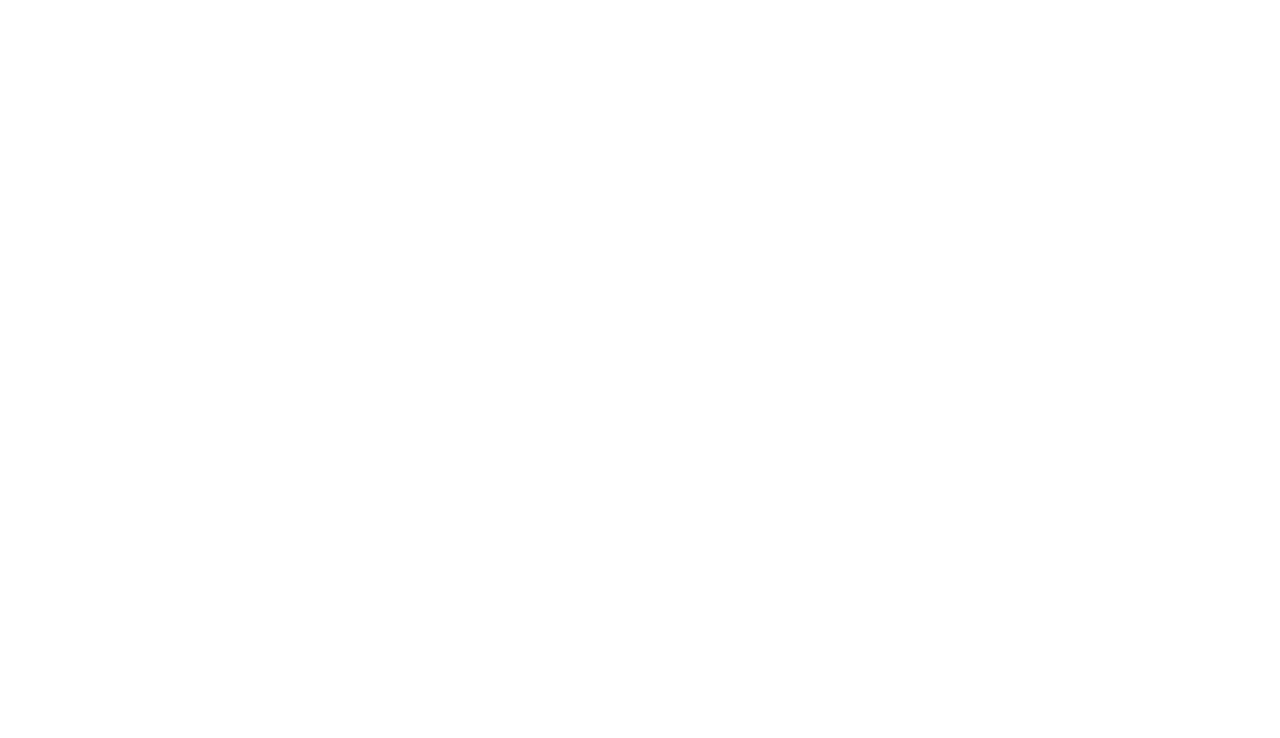
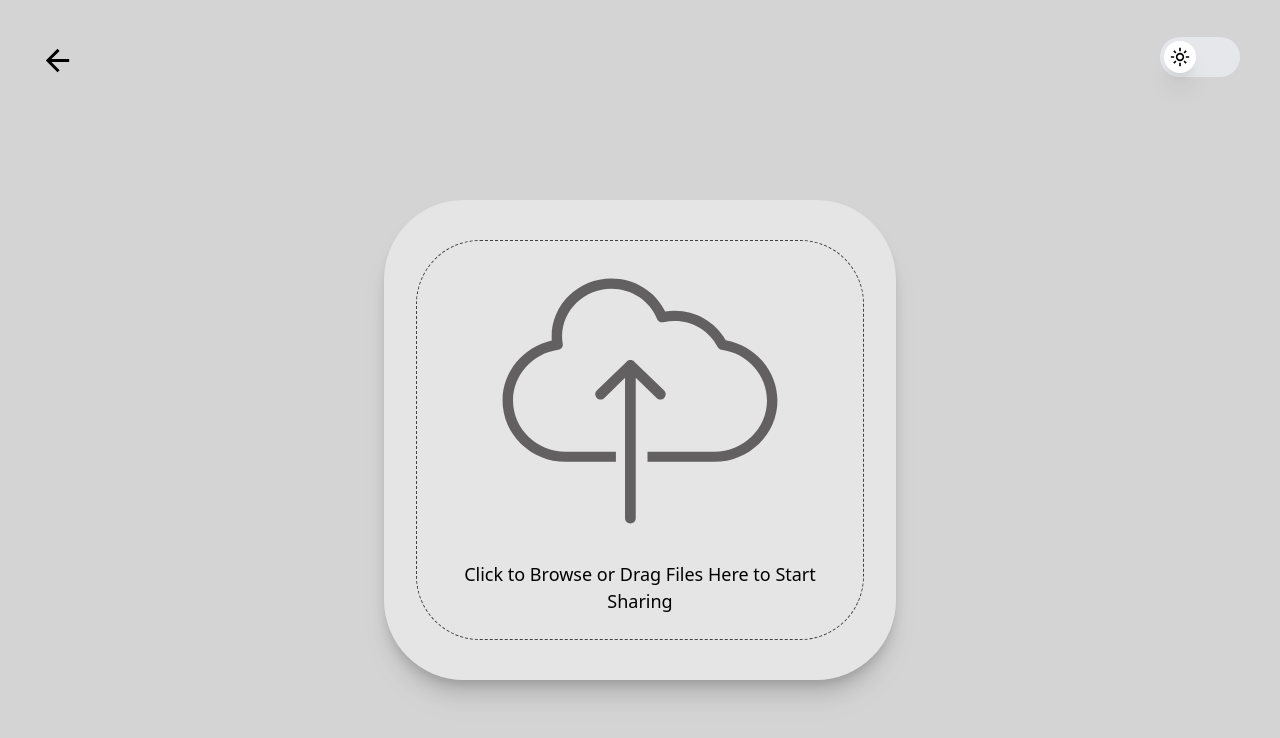
Before and after one commit to VulnX/zap-share, a React (Vite) app: page /send in a window 1280 px wide. Shown: the top 738 px of the page. Built offline with nearby package versions, Linux system fonts and the light colour scheme.

Commit message:
Made the send page design

```diff
--- a/src/App.tsx
+++ b/src/App.tsx
@@ -7,11 +7,12 @@
 import { BrowserRouter as Router, Route, Routes } from "react-router-dom";
 import Send from "./assets/Send";
 import Recieve from "./assets/Recieve";
-
+import { ThemeProvider } from './assets/Theme';
 function App() {
 
   return (
     <div>
+      <ThemeProvider>
         <Router>
           <Routes>
             {/* <Route path='/' element={}></Route> */}
@@ -20,6 +21,7 @@
             <Route path='/receive' element={<Recieve />}></Route>
           </Routes>
         </Router>
+      </ThemeProvider>
     </div>
   );
 }
--- a/src/assets/Choice.tsx
+++ b/src/assets/Choice.tsx
@@ -1,38 +1,41 @@
-import { useState } from 'react'
 import send from '../images/send.png'
 import receive from '../images/receive.png'
 import Navigation from './Navigation';
+import { useNavigate } from 'react-router-dom';
+import { useTheme } from './Theme';
 
 export default function Choice() {
 
-    const [isDarkMode, setIsDarkMode] = useState(false);
-
-
-
+    const { isTheme } = useTheme();
+    const navigate = useNavigate();
 
     return (
         <div>
-            <div className={`min-h-screen flex flex-col  ${isDarkMode ? ' bg-zinc-900' : ' bg-neutral-300 '}`}>
+            <div className={`min-h-screen flex flex-col  ${isTheme ? ' bg-zinc-900' : ' bg-neutral-300 '}`}>
 
                 {/* Navigation Bar */}
-                <Navigation isDarkMode={isDarkMode} setIsDarkMode={setIsDarkMode} />
+                <Navigation />
 
 
                 {/* Send-Recieve Button */}
                 <div className="flex items-center justify-evenly  flex-grow">
                     <div className={`send ||
                         bg-gray-200 w-[40vh] h-[40vh] rounded-full || flex items-center justify-center
-                         ${isDarkMode ? ' bg-neutral-700' : ' bg-gray-300'}
-                         border-4 ${isDarkMode ? ' border-neutral-300' : ' border-gray-400'}`}>
+                         ${isTheme ? ' bg-neutral-700' : ' bg-gray-300'}
+                         border-4 ${isTheme ? ' border-neutral-300' : ' border-gray-400'}`}
+                        onClick={() => navigate('/send')}
+                    >
                         <img src={send} alt="Send" className='mr-3 mt-3' />
                     </div>
-                    <div className={`recieve ||  bg-gray-200 w-[40vh] h-[40vh] rounded-full || flex items-center justify-center ${isDarkMode ? ' bg-neutral-700' : ' bg-gray-300'}
-                     border-4  ${isDarkMode ? ' border-neutral-300' : ' border-gray-400'}`}>
+                    <div className={`recieve ||  bg-gray-200 w-[40vh] h-[40vh] rounded-full || flex items-center justify-center ${isTheme ? ' bg-neutral-700' : ' bg-gray-300'}
+                     border-4  ${isTheme ? ' border-neutral-300' : ' border-gray-400'}`}
+                        onClick={() => navigate('/receive')}
+                    >
                         <img src={receive} alt="Receive" className=' h-[28vh] ml-4' />
                     </div>
                 </div>
 
-                <div className={`h-[5vh] ${isDarkMode ? ' bg-neutral-700' : ' bg-gray-400'}`}></div>
+                <div className={`h-[5vh] ${isTheme ? ' bg-neutral-700' : ' bg-gray-400'}`}></div>
             </div>
         </div>
     )
--- a/src/assets/Navigation.tsx
+++ b/src/assets/Navigation.tsx
@@ -1,29 +1,14 @@
 import logo from '../images/a6cc6028300b7e1165a46f9b41bec24c.png';
+import { useTheme } from './Theme';
 
-type NavigationProps = {
-    isDarkMode: boolean;
-    setIsDarkMode: React.Dispatch<React.SetStateAction<boolean>>;
-};
 
-export default function Navigation({ isDarkMode, setIsDarkMode }: NavigationProps) {
 
-    const toggleTheme = () => {
-        setIsDarkMode(!isDarkMode);
-    }
+export function ToggleThemeButton() {
 
+    const { isTheme, toggleTheme } = useTheme();
 
     return (
         <div>
-            <nav className='flex w-full'>
-                <div className="flex w-10/12">
-                    <img src={logo} alt="Zap Share" className='h-36 w-36' />
-                    <div className="flex flex-col pt-5">
-                        <p className={`text-5xl font-bold ${isDarkMode ? '  text-neutral-100' : 'text-black '}`}>ZAP SHARE</p>
-                        <p className={`text-2xl italic ${isDarkMode ? ' text-neutral-100' : 'text-black '}`}>Lightning-fast sharing, minus the drama!</p>
-                    </div>
-                </div>
-                <div className="flex w-2/12 items-center justify-center">
-                    {/* <button className='bg-black text-white h-10 w-1/2 rounded'>Theme</button> */}
             <label
                 htmlFor="AcceptConditions"
                 className="relative inline-block h-10 w-20 cursor-pointer rounded-full bg-gray-200 transition [-webkit-tap-highlight-color:_transparent] has-[:checked]:bg-neutral-700"
@@ -32,7 +17,7 @@
                     type="checkbox"
                     id="AcceptConditions"
                     className="peer sr-only"
-                            checked={isDarkMode}
+                    checked={isTheme}
                     onChange={toggleTheme}
                 />
 
@@ -40,11 +25,11 @@
                     className="absolute inset-y-0 start-0 z-10 m-1 inline-flex size-8 items-center justify-center rounded-full bg-white text-gray-400 transition-all shadow-xl  peer-checked:start-10 peer-checked:text-black  peer-checked:bg-neutral-900"
                 >
 
-                            <svg className={`dark-mode-icon ${isDarkMode ? 'block' : 'hidden'}`} xmlns="http://www.w3.org/2000/svg" height="24px" viewBox="0 -960 960 960" width="24px" fill="#FFFFFF">
+                    <svg className={`dark-mode-icon ${isTheme ? 'block' : 'hidden'}`} xmlns="http://www.w3.org/2000/svg" height="24px" viewBox="0 -960 960 960" width="24px" fill="#FFFFFF">
                         <path d="M480-120q-150 0-255-105T120-480q0-150 105-255t255-105q14 0 27.5 1t26.5 3q-41 29-65.5 75.5T444-660q0 90 63 153t153 63q55 0 101-24.5t75-65.5q2 13 3 26.5t1 27.5q0 150-105 255T480-120Zm0-80q88 0 158-48.5T740-375q-20 5-40 8t-40 3q-123 0-209.5-86.5T364-660q0-20 3-40t8-40q-78 32-126.5 102T200-480q0 116 82 198t198 82Zm-10-270Z" />
                     </svg>
                     <svg
-                                className={`light-mode-icon ${isDarkMode ? 'hidden' : 'block'}`} xmlns="http://www.w3.org/2000/svg" height="20px" viewBox="0 -960 960 960" width="20px" fill="#000000">
+                        className={`light-mode-icon ${isTheme ? 'hidden' : 'block'}`} xmlns="http://www.w3.org/2000/svg" height="20px" viewBox="0 -960 960 960" width="20px" fill="#000000">
                         <path d="M480-360q50 0 85-35t35-85q0-50-35-85t-85-35q-50 0-85 35t-35 85q0 50 35 85t85 35Zm0 80q-83 0-141.5-58.5T280-480q0-83 58.5-141.5T480-680q83 0 141.5 58.5T680-480q0 83-58.5 141.5T480-280ZM200-440H40v-80h160v80Zm720 0H760v-80h160v80ZM440-760v-160h80v160h-80Zm0 720v-160h80v160h-80ZM256-650l-101-97 57-59 96 100-52 56Zm492 496-97-101 53-55 101 97-57 59Zm-98-550 97-101 59 57-100 96-56-52ZM154-212l101-97 55 53-97 101-59-57Zm326-268Z"
                         />
                     </svg>
@@ -53,8 +38,43 @@
                 </span>
             </label>
         </div>
-            </nav>
+    )
+}
 
+
+
+
+export function LogoTitle() {
+
+    const { isTheme } = useTheme();
+
+    return (
+        <div className='flex'>
+            <img src={logo} alt="Zap Share" className='h-36 w-36' />
+            <div className="flex flex-col pt-5">
+                <p className={`text-5xl font-bold ${isTheme ? '  text-neutral-100' : 'text-black '}`}>ZAP SHARE</p>
+                <p className={`text-2xl italic ${isTheme ? ' text-neutral-100' : 'text-black '}`}>Lightning-fast sharing, minus the drama!</p>
+            </div>
         </div>
     )
 }
+
+
+
+
+
+export default function Navigation() {
+
+    return (
+        <div>
+            <nav className='flex w-full'>
+                <div className="flex w-10/12">
+                    <LogoTitle />
+                </div>
+                <div className="flex w-2/12 items-center justify-center">
+                    <ToggleThemeButton />
+                </div>
+            </nav>
+        </div>
+    )
+}
--- a/src/assets/Recieve.tsx
+++ b/src/assets/Recieve.tsx
@@ -1,8 +1,22 @@
+import { useNavigate } from "react-router-dom";
+import { useTheme } from "./Theme"
+import { ToggleThemeButton } from "./Navigation";
 
 export default function Recieve() {
+
+    const navigate = useNavigate();
+    const { isTheme } = useTheme();
     return (
-        <div>
-
+        <div className={`min-h-screen flex flex-col  ${isTheme ? ' bg-zinc-900' : ' bg-neutral-300 '}`}>
+            <nav className="flex items-center justify-between || h-[15vh]">
+                <svg xmlns="http://www.w3.org/2000/svg" height="35px" viewBox="0 -960 960 960" width="35px" fill={isTheme ? '#FFFFFF' : ' #000000'} className={`ml-10 rounded-full ${isTheme ? 'hover:bg-zinc-700' : 'hover:bg-neutral-200'}`}
+                    onClick={() => navigate('/')}>
+                    <path d="m313-440 224 224-57 56-320-320 320-320 57 56-224 224h487v80H313Z" />
+                </svg>
+                <div className="mr-10">
+                    <ToggleThemeButton />
+                </div>
+            </nav>
         </div>
     )
 }
--- a/src/assets/Send.tsx
+++ b/src/assets/Send.tsx
@@ -1,10 +1,42 @@
 
+import { useNavigate } from "react-router-dom";
+import { ToggleThemeButton } from "./Navigation";
+import { useTheme } from "./Theme"
 
 
 export default function Send() {
+    const { isTheme } = useTheme();
+    const navigate = useNavigate();
+
     return (
-        <div>
+        <div className={`min-h-screen flex flex-col  ${isTheme ? ' bg-zinc-900' : ' bg-neutral-300 '}`}>
 
+            {/* Navigation Bar */}
+            <nav className="flex items-center justify-between || h-[15vh]">
+                <svg xmlns="http://www.w3.org/2000/svg" height="35px" viewBox="0 -960 960 960" width="35px" fill={isTheme ? '#FFFFFF' : ' #000000'} className={`ml-10 rounded-full ${isTheme ? 'hover:bg-zinc-700' : 'hover:bg-neutral-200'}`}
+                    onClick={() => navigate('/')}>
+                    <path d="m313-440 224 224-57 56-320-320 320-320 57 56-224 224h487v80H313Z" />
+                </svg>
+                <div className="mr-10">
+                    <ToggleThemeButton />
+                </div>
+            </nav>
+
+
+            {/* File Picker */}
+            <div className="mt-[10vh] min-w-screen || flex justify-center items-center">
+                <div className={`h-[60vh]  w-[40vw] || flex flex-col justify-center items-center || ${isTheme ? ' bg-zinc-400' : ' bg-neutral-200 '} rounded-[10vh] drop-shadow-xl shadow-xl `} >
+                    <div className={`border-[1px] border-dashed ${isTheme ? `border-black` : `border-zinc-700`} ||
+                    rounded-[8vh] w-[35vw] h-[50vh] || flex flex-col items-center`} >
+                        <svg width="30vw" height="40vh" viewBox="0 0 268 260" fill="none" xmlns="http://www.w3.org/2000/svg" >
+                            <path d="M203.679 80.5422C193.985 63.7571 174.904 54.1292 154.443 57.299C146.411 40.9421 129.608 30.5552 110.713 30.5552C83.9683 30.5552 62.2083 51.6645 62.2083 77.6152C62.2083 78.6863 62.2519 79.7902 62.351 80.9398C39.2682 86.0429 22.3342 106.262 22.3342 129.547C22.3342 157.064 45.4086 179.446 73.7721 179.446H114.43V171.205H73.7721C50.0919 171.205 30.8339 152.518 30.8339 129.548C30.8339 108.988 46.6553 91.2798 67.645 88.3657C68.7708 88.2109 69.7829 87.6231 70.4577 86.7327C71.1288 85.847 71.419 84.7337 71.2364 83.6474C70.8773 81.4138 70.6959 79.4453 70.6959 77.6187C70.6959 56.2103 88.6552 38.7953 110.714 38.7953C127.284 38.7953 141.899 48.4853 147.962 63.4779C148.723 65.3795 150.804 66.4506 152.869 65.9883C171.521 61.8026 189.047 70.5436 197.131 86.1286C197.745 87.3334 198.948 88.1651 200.325 88.354C221.326 91.2551 237.183 108.965 237.183 129.545C237.183 152.515 217.911 171.201 194.231 171.201H140.102V179.443H194.228C222.595 179.443 245.666 157.06 245.666 129.544C245.666 105.599 227.762 84.9003 203.679 80.5422Z" fill={isTheme ? '#000000' : ' #626060'} stroke="#808080" stroke-width="0.00189097" />
+                            <path d="M153.639 127.485C155.339 125.839 155.339 123.177 153.639 121.531L129.4 98.0124C128.552 97.1935 127.448 96.7864 126.336 96.7864L126.258 96.7993C126.237 96.7993 126.215 96.7864 126.193 96.7864C125.067 96.7864 123.956 97.2099 123.129 98.0124L98.8901 121.532C97.1936 123.178 97.1936 125.84 98.8901 127.486C100.587 129.135 103.33 129.135 105.027 127.486L121.848 111.165V225.225C121.848 227.56 123.787 229.445 126.193 229.445C128.586 229.445 130.534 227.56 130.534 225.225V111.019L147.503 127.485C149.194 129.135 151.942 129.135 153.639 127.485Z" fill={isTheme ? '#000000' : ' #626060'} stroke="#808080" stroke-width="0.00189097" />
+                        </svg>
+
+                        <p className="text-[18px] text-center mb-4 w-[30vw]">Click to Browse or Drag Files Here to Start Sharing</p>
+                    </div>
+                </div>
+            </div>
         </div>
     )
 }
--- /dev/null
+++ b/src/assets/Theme.tsx
@@ -0,0 +1,36 @@
+import React, { createContext, useContext, useState, ReactNode } from 'react';
+
+// Define the context type
+interface ThemeContextType {
+    isTheme: boolean;
+    toggleTheme: () => void;
+}
+
+// Create the context with an initial value of undefined
+const ThemeContext = createContext<ThemeContextType | undefined>(undefined);
+
+// Create a provider component
+const ThemeProvider: React.FC<{ children: ReactNode }> = ({ children }) => {
+    const [isTheme, setIsTheme] = useState<boolean>(false);
+
+    const toggleTheme = () => {
+        setIsTheme((prev) => !prev);
+    };
+
+    return (
+        <ThemeContext.Provider value={{ isTheme, toggleTheme }}>
+            {children}
+        </ThemeContext.Provider>
+    );
+};
+
+// Custom hook to use the context
+const useTheme = (): ThemeContextType => {
+    const context = useContext(ThemeContext);
+    if (!context) {
+        throw new Error('useTheme must be used within a ThemeProvider');
+    }
+    return context;
+};
+
+export { ThemeProvider, useTheme };
```
Lines whose indentation alone changed are shown as unchanged.
